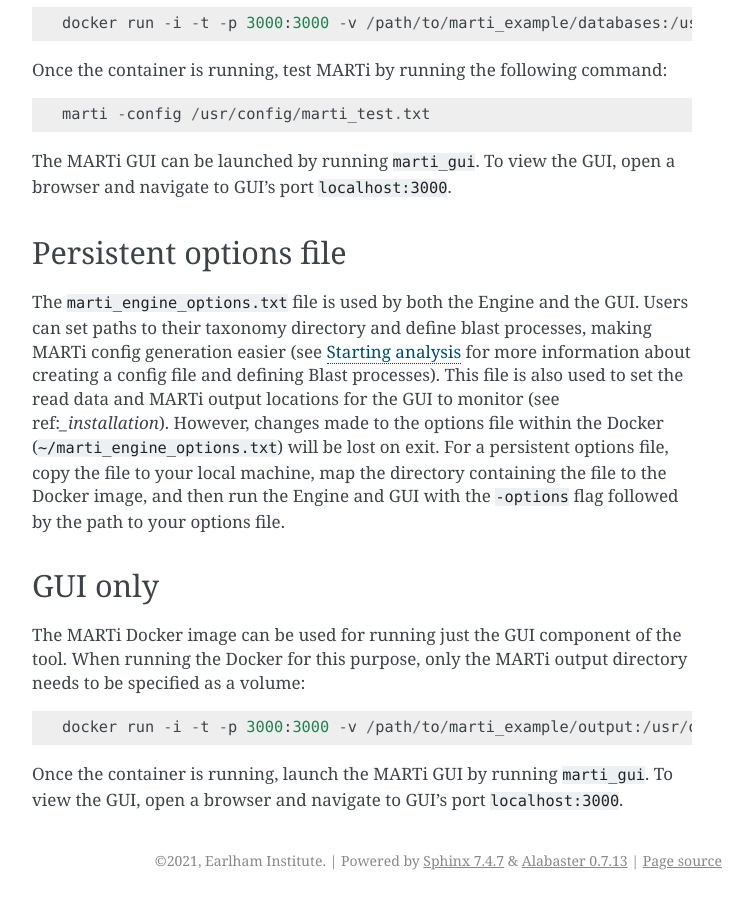
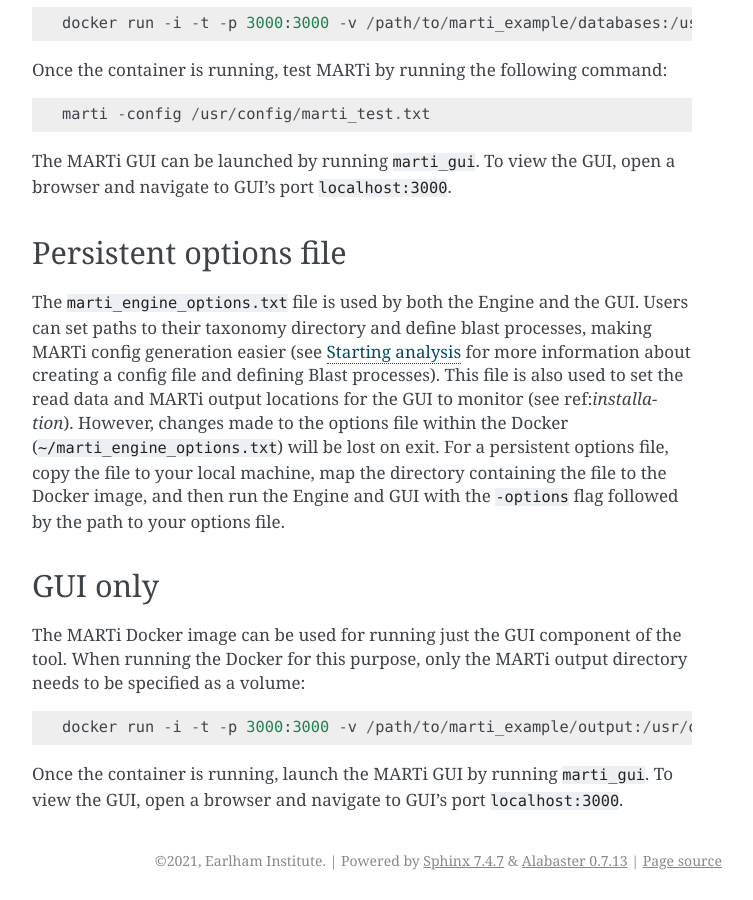
Before and after one commit to richardmleggett/MARTi, a Sphinx documentation site: the page built from docs/source/docker.rst, in a window 1280 px wide and 900 px high, scrolled down 1036 px. Shown: the whole window, without its empty margins (388-1141 px from the left). Built offline with Sphinx 7.4.7, drawn with Linux system fonts in a browser that asks for light colours; formulas are drawn with MathJax 3.

```diff
--- a/docs/source/docker.rst
+++ b/docs/source/docker.rst
@@ -46,7 +46,7 @@ The MARTi GUI can be launched by running ``marti_gui``. To view the GUI, open a
 Persistent options file
 -----------------------
 
-The ``marti_engine_options.txt`` file is used by both the Engine and the GUI. Users can set paths to their taxonomy directory and define blast processes, making MARTi config generation easier (see :ref:`cmdline` for more information about creating a config file and defining Blast processes). This file is also used to set the read data and MARTi output locations for the GUI to monitor (see ref:`_installation`). However, changes made to the options file within the Docker (``~/marti_engine_options.txt``) will be lost on exit. For a persistent options file, copy the file to your local machine, map the directory containing the file to the Docker image, and then run the Engine and GUI with the ``-options`` flag followed by the path to your options file.
+The ``marti_engine_options.txt`` file is used by both the Engine and the GUI. Users can set paths to their taxonomy directory and define blast processes, making MARTi config generation easier (see :ref:`cmdline` for more information about creating a config file and defining Blast processes). This file is also used to set the read data and MARTi output locations for the GUI to monitor (see ref:`installation`). However, changes made to the options file within the Docker (``~/marti_engine_options.txt``) will be lost on exit. For a persistent options file, copy the file to your local machine, map the directory containing the file to the Docker image, and then run the Engine and GUI with the ``-options`` flag followed by the path to your options file.
 
 
 GUI only
```
